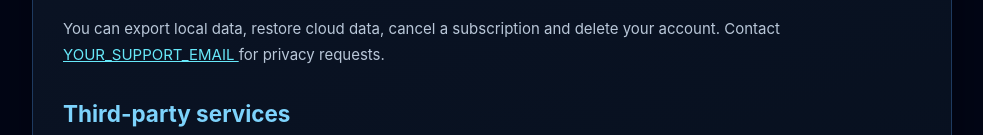
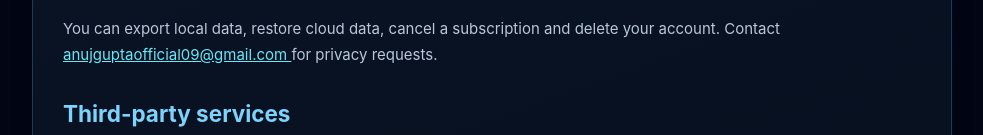
Before and after one commit to artishoepalace-oss/Vyapar-AI-Frontend, a plain HTML site: page web/privacy.html in a window 1280 px wide. Shown: the part 1113-1248 px from the top of the page, without its empty margins (148-1131 px from the left). Drawn offline with Linux system fonts and the light colour scheme.

Commit message:
Update privacy.html

```diff
--- a/web/privacy.html
+++ b/web/privacy.html
@@ -82,8 +82,8 @@
       You can export local data, restore cloud data,
       cancel a subscription and delete your account.
       Contact
-      <a href="mailto:YOUR_SUPPORT_EMAIL">
-        YOUR_SUPPORT_EMAIL
+      <a href="mailto:anujguptaofficial09@gmail.com">
+        anujguptaofficial09@gmail.com
       </a>
       for privacy requests.
     </p>
```
